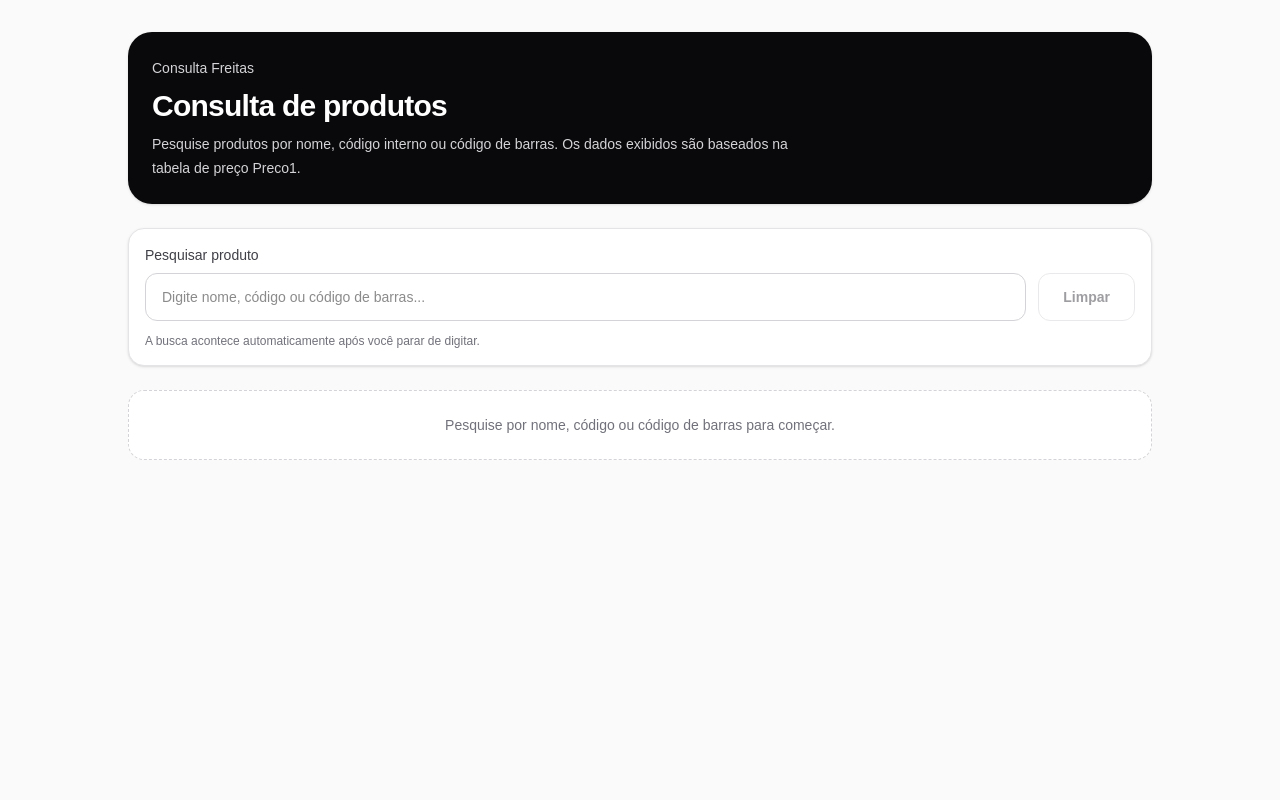
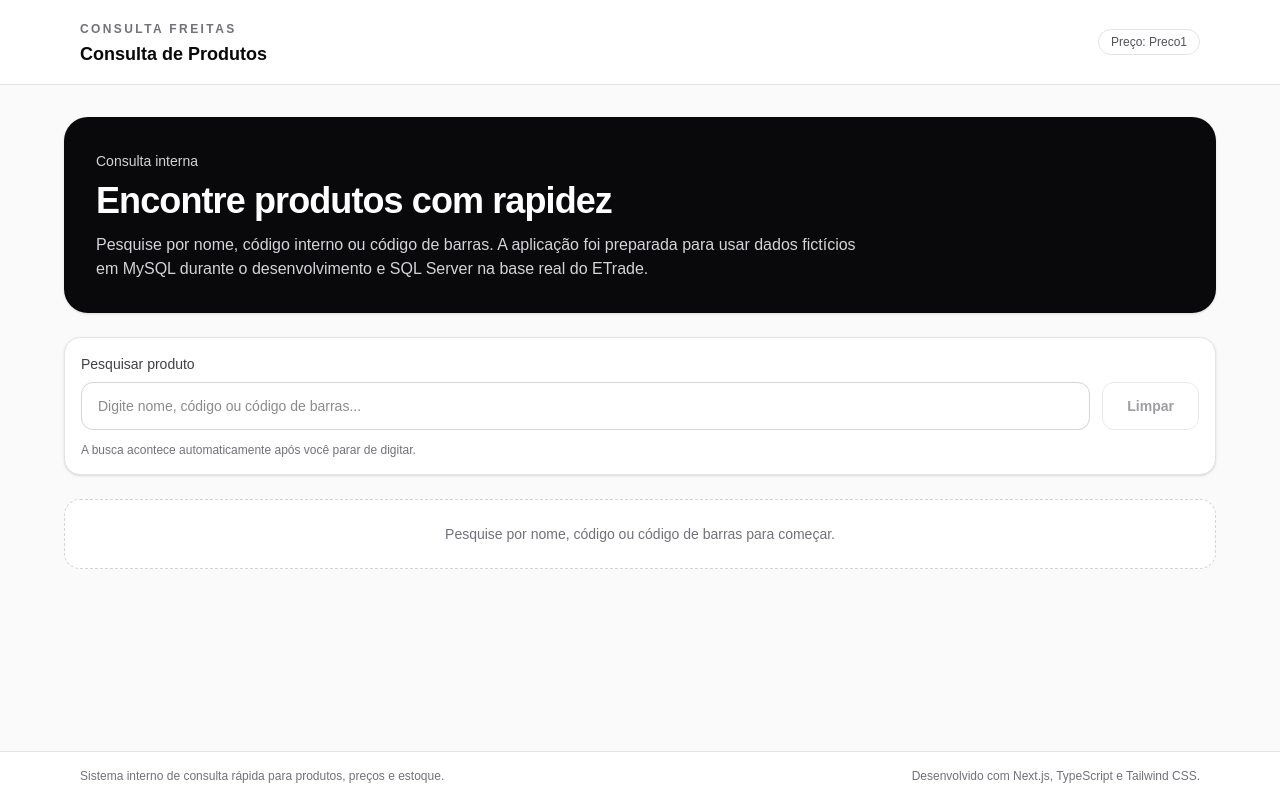
Before and after one commit to wandskk/consulta-freitas, a Next.js app: page /products in a window 1280 px wide. Built offline with nearby package versions, Linux system fonts and the light colour scheme.

Commit message:
Add application layout shell

```diff
--- a/src/app/layout.tsx
+++ b/src/app/layout.tsx
@@ -1,33 +1,36 @@
-import type { Metadata } from "next";
-import { Geist, Geist_Mono } from "next/font/google";
-import "./globals.css";
+import type { Metadata } from 'next'
+import { Geist, Geist_Mono } from 'next/font/google'
+
+import './globals.css'
 
 const geistSans = Geist({
-  variable: "--font-geist-sans",
-  subsets: ["latin"],
-});
+  variable: '--font-geist-sans',
+  subsets: ['latin'],
+})
 
 const geistMono = Geist_Mono({
-  variable: "--font-geist-mono",
-  subsets: ["latin"],
-});
+  variable: '--font-geist-mono',
+  subsets: ['latin'],
+})
 
 export const metadata: Metadata = {
-  title: "Create Next App",
-  description: "Generated by create next app",
-};
+  title: 'Consulta Freitas',
+  description:
+    'Sistema de consulta rápida de produtos, preços e estoque integrado a banco de dados local.',
+}
 
 export default function RootLayout({
   children,
 }: Readonly<{
-  children: React.ReactNode;
+  children: React.ReactNode
 }>) {
   return (
-    <html
-      lang="en"
-      className={`${geistSans.variable} ${geistMono.variable} h-full antialiased`}
-    >
-      <body className="min-h-full flex flex-col">{children}</body>
+    <html lang="pt-BR">
+      <body
+        className={`${geistSans.variable} ${geistMono.variable} antialiased`}
+      >
+        {children}
+      </body>
     </html>
-  );
+  )
 }
--- a/src/app/products/page.tsx
+++ b/src/app/products/page.tsx
@@ -2,6 +2,7 @@
 
 import { useEffect, useState } from 'react'
 
+import { AppShell } from '@/components/layout/app-shell'
 import { ProductList } from '@/components/products/product-list'
 import { ProductSearch } from '@/components/products/product-search'
 import { useDebounce } from '@/hooks/use-debounce'
@@ -36,22 +37,25 @@
   }
 
   return (
-    <main className="min-h-screen bg-zinc-50 px-4 py-8">
-      <div className="mx-auto max-w-5xl space-y-6">
-        <header className="rounded-3xl bg-zinc-950 p-6 text-white shadow-sm">
-          <span className="text-sm font-medium text-zinc-300">
-            Consulta Freitas
-          </span>
+    <AppShell>
+      <div className="space-y-6">
+        <section className="rounded-3xl bg-zinc-950 p-6 text-white shadow-sm sm:p-8">
+          <div className="max-w-3xl">
+            <span className="text-sm font-medium text-zinc-300">
+              Consulta interna
+            </span>
 
-          <h1 className="mt-2 text-3xl font-bold tracking-tight">
-            Consulta de produtos
-          </h1>
+            <h2 className="mt-2 text-3xl font-bold tracking-tight sm:text-4xl">
+              Encontre produtos com rapidez
+            </h2>
 
-          <p className="mt-2 max-w-2xl text-sm leading-6 text-zinc-300">
-            Pesquise produtos por nome, código interno ou código de barras.
-            Os dados exibidos são baseados na tabela de preço Preco1.
-          </p>
-        </header>
+            <p className="mt-3 text-sm leading-6 text-zinc-300 sm:text-base">
+              Pesquise por nome, código interno ou código de barras. A aplicação
+              foi preparada para usar dados fictícios em MySQL durante o
+              desenvolvimento e SQL Server na base real do ETrade.
+            </p>
+          </div>
+        </section>
 
         <ProductSearch
           value={search}
@@ -68,6 +72,6 @@
           hasSearched={hasSearched}
         />
       </div>
-    </main>
+    </AppShell>
   )
 }
--- /dev/null
+++ b/src/components/layout/app-footer.tsx
@@ -0,0 +1,13 @@
+export function AppFooter() {
+  return (
+    <footer className="border-t border-zinc-200 bg-white">
+      <div className="mx-auto flex max-w-6xl flex-col gap-2 px-4 py-4 text-xs text-zinc-500 sm:flex-row sm:items-center sm:justify-between">
+        <span>
+          Sistema interno de consulta rápida para produtos, preços e estoque.
+        </span>
+
+        <span>Desenvolvido com Next.js, TypeScript e Tailwind CSS.</span>
+      </div>
+    </footer>
+  )
+}
--- /dev/null
+++ b/src/components/layout/app-header.tsx
@@ -0,0 +1,21 @@
+export function AppHeader() {
+  return (
+    <header className="border-b border-zinc-200 bg-white">
+      <div className="mx-auto flex max-w-6xl items-center justify-between px-4 py-4">
+        <div>
+          <span className="text-xs font-semibold uppercase tracking-[0.2em] text-zinc-500">
+            Consulta Freitas
+          </span>
+
+          <h1 className="text-lg font-bold text-zinc-950">
+            Consulta de Produtos
+          </h1>
+        </div>
+
+        <div className="hidden rounded-full border border-zinc-200 px-3 py-1 text-xs font-medium text-zinc-600 sm:block">
+          Preço: Preco1
+        </div>
+      </div>
+    </header>
+  )
+}
--- /dev/null
+++ b/src/components/layout/app-shell.tsx
@@ -0,0 +1,22 @@
+import type { ReactNode } from 'react'
+
+import { AppFooter } from './app-footer'
+import { AppHeader } from './app-header'
+
+type AppShellProps = {
+  children: ReactNode
+}
+
+export function AppShell({ children }: AppShellProps) {
+  return (
+    <div className="flex min-h-screen flex-col bg-zinc-50">
+      <AppHeader />
+
+      <main className="flex-1 px-4 py-8">
+        <div className="mx-auto max-w-6xl">{children}</div>
+      </main>
+
+      <AppFooter />
+    </div>
+  )
+}
```
